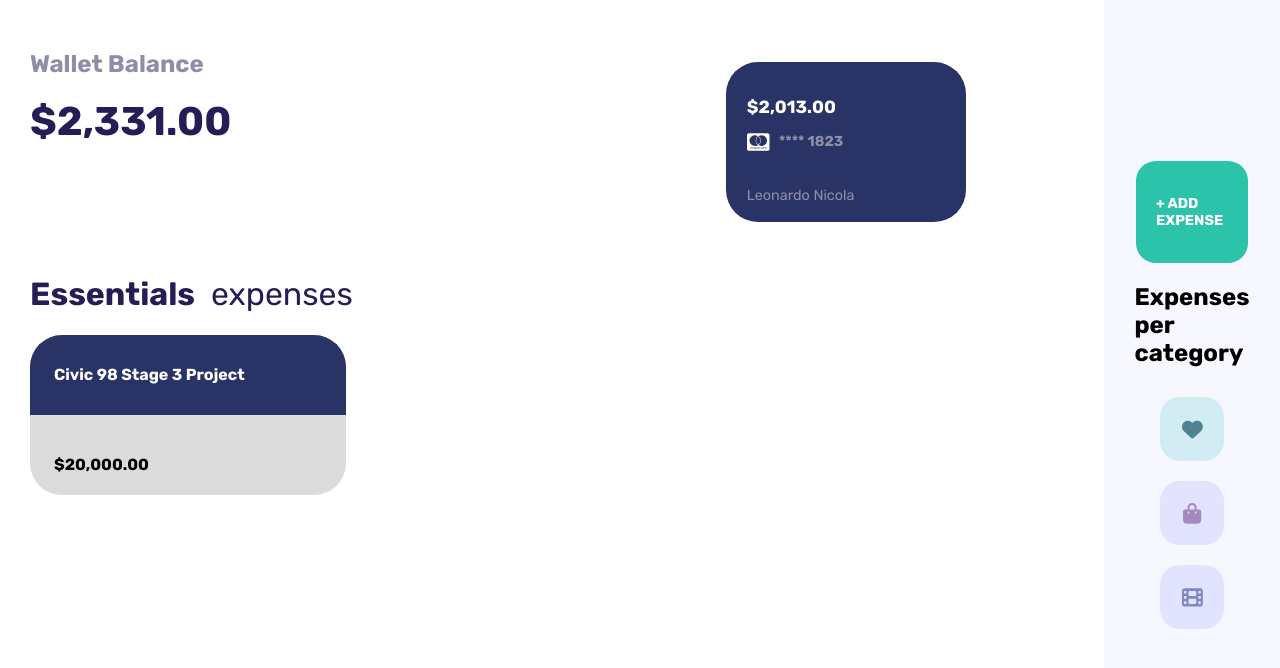
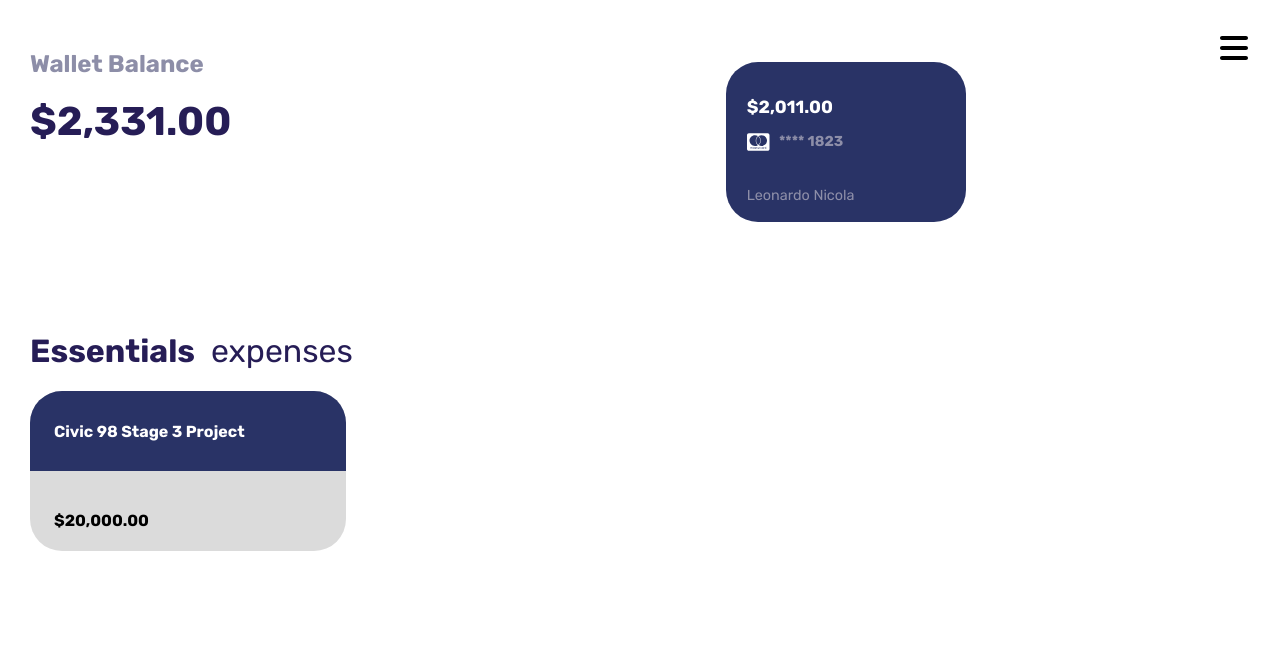
Before and after one commit to leonardonicola/wheres-my-money, a Vue app: page / in a window 1280 px wide. Shown: the top 668 px of the page. Built offline with nearby package versions, Linux system fonts and the light colour scheme.

Commit message:
:hammer_and_wrench: optimized mobile layout

```diff
--- a/src/App.vue
+++ b/src/App.vue
@@ -1,7 +1,11 @@
 <template>
   <div id="app">
     <Home/>
-    <Expenses/>
+    <Expenses :toggle="toggle" @closeSidebarOnClick="toggle = $event"/>
+    <div class="hamburguer">
+      <fa v-if="toggle" @click="toggle = false" icon="close"/>
+      <fa v-else @click="toggle = true" icon="bars"/>
+    </div>
   </div>
 </template>
 
@@ -10,7 +14,14 @@ import Expenses from './views/Expenses.vue'
 import Home from './views/Home.vue'
 export default {
   components:{Expenses, Home},
-  beforeCreate() { this.$store.commit('expenses/initialiseStore');},
+  data(){
+    return{
+      toggle:false
+    }
+  },
+  mounted(){
+    this.$store.commit('expenses/initialiseStore');
+  },
 }
 </script>
 
@@ -21,31 +32,7 @@ export default {
   font-family: 'Rubik', 'Arial', sans-serif;
 }
 html, body {
-  height: 100%;
   margin: 0;
-  overflow-y: hidden;
-}
-
-#app{
-  display: flex;
-}
-
-
-.expenses{
-
-  &__title{
-    display: flex;
-    gap: 1rem;
-    color: #261D56;
-
-    h1:first-of-type{
-      font-weight: bolder;
-    }
-
-    h1:last-of-type{
-      font-weight: 400;
-    }
-  }
 }
 
 .fade-enter-active,
@@ -58,10 +45,33 @@ html, body {
   opacity: 0;
 }
 
-@media screen and (max-width: 600px) {
-  body,html{
-    overflow-y: auto;
-  }
+.slide-enter-active,
+.slide-leave-active{
+  transition: all .5s ease;
 }
 
+.slide-enter,
+.slide-leave-to{
+  transform: translate(100%,0);
+}
+
+.hamburguer{
+    position: fixed;
+    top: 2rem;
+    right: 2rem;
+    z-index: 2;
+
+    svg{
+      color: black;
+      font-size: 2rem;
+      cursor: pointer;
+      transition: all .2s ease;
+
+      &:hover{
+        transform: scale(1.1);
+      }
+    }
+  }
+
+
 </style>
--- a/src/components/AddExpense.vue
+++ b/src/components/AddExpense.vue
@@ -31,7 +31,6 @@
 </template>
 
 <script>
-import { mapGetters } from 'vuex'
 export default {
     data(){
         return{
@@ -43,7 +42,7 @@ export default {
     },
     methods:{
         addExpense(){
-            if(this.walletFunds < this.price){
+            if(this.$store.state.walletBalance < this.price){
                 window.alert("Your account don't have the funds!")
             }
             else if (this.price == null || this.category == null
@@ -54,15 +53,13 @@ export default {
                 const expense = {
                     price: parseInt(this.price),
                     category: this.category,
-                    name:this.name
+                    name:this.name,
+                    account: this.account
                 }
-                this.$store.commit('expenses/addExpense',{expense})
+                this.$store.dispatch('checkAccount',{expense})
                 Object.assign(this.$data, this.$options.data.apply(this))
             }
         }
-    },
-    computed:{
-        ...mapGetters('expenses',['walletFunds'])
     }
 }
 </script>
--- a/src/components/Expense.vue
+++ b/src/components/Expense.vue
@@ -34,24 +34,31 @@ export default {
   .expenses{
     grid-column-start: 1;
     grid-column-end: 4;
+    margin-bottom: 2rem;
 
     &__title{
       display: flex;
       flex-wrap: wrap;
 
+      gap: 1rem;
+      color: #261D56;
+
       h1:first-of-type{
-        margin-bottom: 0;
+        font-weight: bolder;
+      }
+
+      h1:last-of-type{
+        font-weight: 400;
       }
     }
 
     &__historic{
-      height: 100%;
-      overflow-y: auto;
       display: grid;
       grid-template-columns: 1fr 1fr 1fr;
       justify-content: space-between;
       padding-right: 2rem;
       gap: 2rem;
+      margin-bottom: 1rem;
 
       &::-webkit-scrollbar-track{
         background-color: #F5F5F5;
@@ -77,6 +84,7 @@ export default {
     &__card{
       border-radius: 2rem;
       width: 100%;
+      max-width: 20rem;
       min-width: 5rem;
       height: 10rem;
       background-color: rgb(219, 219, 219);
--- a/src/store/index.js
+++ b/src/store/index.js
@@ -8,7 +8,7 @@ export default new Vuex.Store({
     card:{
       name:'Leonardo Nicola',
       number:'1239 1823',
-      balance:2013,
+      balance:2011,
     }
   },
   getters: {
@@ -16,5 +16,18 @@ export default new Vuex.Store({
       return state.card
     }
   },
+  mutations:{
+    addCardExpense(state, price){
+      state.balance -= price
+    }
+  },
+  actions:{
+      checkAccount({commit}, {expense}){
+          if( expense.account == 'creditcard'){
+              commit('addCardExpense', expense.price)
+          }
+          commit('expenses/addExpense', {expense})
+      }
+  },
   modules: {expenses}
 })
--- a/src/store/modules/expenses.js
+++ b/src/store/modules/expenses.js
@@ -42,10 +42,12 @@ export default {
         }
     },
     mutations:{
-        addExpense(state,{expense}){
+        addExpense(state, {expense}){
+            if(expense.account == 'wallet'){
+                state.walletBalance -= expense.price
+            }
             const filter = state.expenses.find(elem => elem.name == expense.category)
             const indexOfFilter = state.expenses.indexOf(filter)
-            state.walletBalance -= expense.price
             state.expenses[indexOfFilter].historic.push({price: expense.price, name: expense.name})
             localStorage.setItem('expenses', JSON.stringify(state.expenses))
             localStorage.setItem('walletBalance', JSON.stringify(state.walletBalance))
--- a/src/views/Expenses.vue
+++ b/src/views/Expenses.vue
@@ -1,43 +1,53 @@
 <template>
-  <div class="budgets">
+  <transition name="slide" mode="out-in">
+    <div v-if="toggle" class="budgets">
 
-    <router-link to="/addexpense">
-      <div class="budgets__addexpense">
+        <div class="budgets__addexpense" @click="goTo('addexpense')">
           <p>+ ADD EXPENSE</p>
         </div>
-    </router-link>
 
       <h2>Expenses per category</h2>
 
-    <router-link to="/health">
-      <div class="budgets__category health">
+        <div class="budgets__category health" @click="goTo('health')">
           <fa icon="heart"/>
+          <p>Health</p>
         </div>
-    </router-link>
 
-    <router-link to="/">
-      <div class="budgets__category essentials">
+        <div class="budgets__category essentials" @click="goTo('')">
           <fa icon="shopping-bag"/>
+          <p>Essentials</p>
         </div>
-    </router-link>
 
-    <router-link to="/entertainment">
-      <div class="budgets__category entertainment">
+        <div class="budgets__category entertainment" @click="goTo('entertainment')">
           <fa icon="film"/>
+          <p>Entertainment</p>
         </div>
-    </router-link>
 
     </div>
+  </transition>
 </template>
 
 <script>
 export default {
-
+  props:['toggle'],
+  methods:{
+    goTo(route){
+      if(this.$route.name == route){
+        this.$emit('closeSidebarOnClick',false)
+      }else{
+        this.$emit('closeSidebarOnClick',false)
+        this.$router.push(`/${route}`)
+      }
+    }
+  }
 }
 </script>
 
 <style lang="scss">
 .budgets{
+  position: fixed;
+  top: 0;
+  right: 0;
   display: flex;
   flex-direction: column;
   align-items: center;
@@ -53,7 +63,7 @@ export default {
 
   svg{
     color: black;
-    font-size: 1.3rem;
+    font-size: 1.5rem;
   }
 
   p{
@@ -68,6 +78,11 @@ export default {
     background-color: #2BC3A9;
     color: #fff;
     font-weight: bold;
+    transition: all .6s ease;
+
+    &:hover{
+      background-color: #30d6ba;
+    }
   }
 
   &__navbar{
@@ -96,13 +111,21 @@ export default {
     background-color: #E9EBF4;
     color: #fff;
     font-weight: bold;
+    transition: all .6s ease;
 
+    &:hover{
+      transform: scale(1.1);
+    }
+
+    >p {
+      display: none;
+    }
 
   }
 
   .health{
+    background-color: #D2ECF3;
 
-    background-color: #D2ECF3;
 
     svg, p{
       color: #4f8391;
@@ -118,7 +141,6 @@ export default {
   }
 
   .entertainment{
-
     background-color: #E1E3FF;
 
     svg,p{
@@ -130,7 +152,20 @@ export default {
 
 @media screen and (max-width: 760px) {
   .budgets{
-    display: none;
+    top: 0;
+    right: 0;
+    bottom: 0;
+    left: 0;
+    width: 100%;
+    height: 100%;
+
+    &__category{
+      justify-content: flex-start;
+      width: 15rem;
+      >p {
+        display: block;
+      }
+    }
   }
 }
 </style>
--- a/src/views/Home.vue
+++ b/src/views/Home.vue
@@ -21,11 +21,11 @@ export default {
 <style lang="scss">
   .home{
     display: grid;
-    width: 100%;
+    width: calc(100% - 11rem);
     height: 100vh;
     padding: 30px;
     grid-template-columns: repeat(3,1fr);
-    grid-template-rows: repeat(4, 1fr);
+    grid-template-rows: repeat(4, auto);
 
     &__balance{
       display: flex;
```
Also changed, not shown: src/router/index.js (+4 -8 lines). Lines whose indentation alone changed are shown as unchanged.
